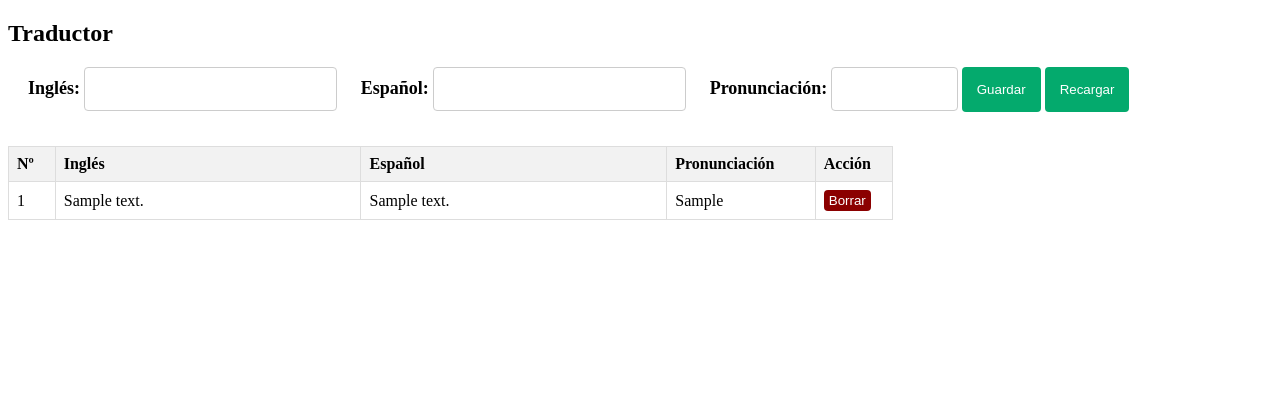
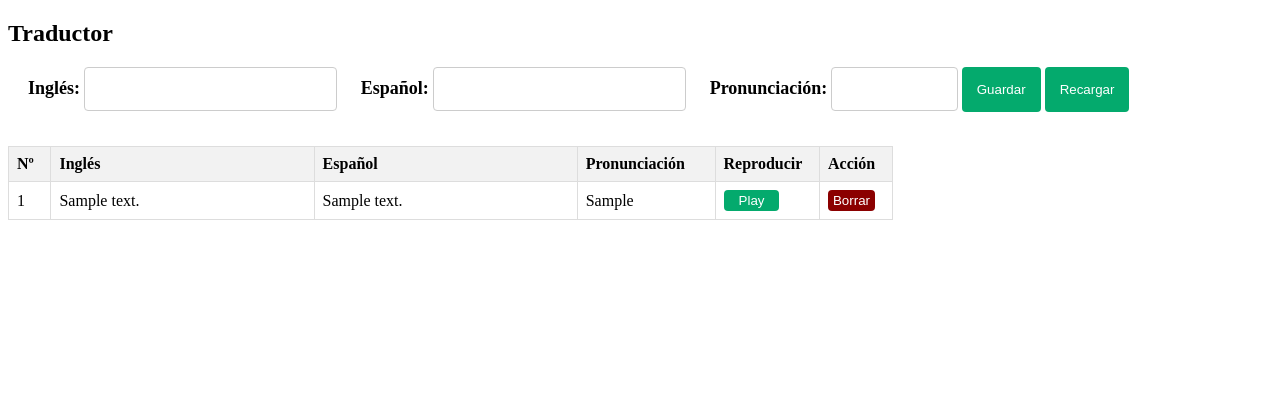
Before and after one commit to isromar/PHP, a PHP site: page / in a window 1280 px wide. Shown: the top 420 px of the page. Run offline with PHP 8.4, Linux system fonts and the light colour scheme; tables that the repository leaves empty or names only in its code hold one stand-in row (values such as "Sample post").

Commit message:
Añadido botón de pronunciación en inglés

```diff
--- a/diccionario/index.php
+++ b/diccionario/index.php
@@ -44,7 +44,7 @@ CREATE TABLE english_spanish (
         width: 10%;
     }
 
-    input[type="submit"] {
+    input[type="submit"], #play {
         background-color: darkred;
         color: white;
         /* Aumenta el padding para hacer el botón más grande */
@@ -104,6 +104,12 @@ CREATE TABLE english_spanish (
     border-radius: 10px;
     }
 
+    #play {
+        padding-left: 15px;
+        padding-right: 15px;
+        background-color: #04AA6D;
+    }
+
 </style>
 
 <script>
@@ -126,6 +132,13 @@ CREATE TABLE english_spanish (
     function topFunction() {
         document.body.scrollTop = 0; // Para Safari
         document.documentElement.scrollTop = 0; // Para Chrome, Firefox, IE y Opera
+    }
+
+    function playAudio(texto) {
+        var synth = window.speechSynthesis;
+        var utterance = new SpeechSynthesisUtterance(texto);
+        utterance.lang = 'en-GB'; // Para inglés británico
+        synth.speak(utterance);
     }
 
 </script>
@@ -162,10 +175,10 @@ CREATE TABLE english_spanish (
     // Mostrar las traducciones en el formulario
     if ($resultado->num_rows > 0) {
         echo "<table>";
-        echo "<tr><th>Nº</th><th>Inglés</th><th>Español</th><th>Pronunciación</th><th>Acción</th></tr>";
+        echo "<tr><th>Nº</th><th>Inglés</th><th>Español</th><th>Pronunciación</th><th>Reproducir</th><th>Acción</th></tr>";
         $contador = 1;  // Contador para numerar las filas de la tabla
         while ($row = $resultado->fetch_assoc()) {
-            echo "<tr><td>$contador</td><td>" . $row["english_text"] . "</td><td>" . $row["spanish_text"] . "</td><td>" . $row["pronunciation"] . "</td>";
+            echo "<tr><td>$contador</td><td>" . $row["english_text"] . "</td><td>" . $row["spanish_text"] . "</td><td>" . $row["pronunciation"] . "</td><td><button id='play' onclick=\"playAudio('" . $row["english_text"] . "')\">Play</button></td>";
             echo "<td><form method='post' action='" . $_SERVER['PHP_SELF'] . "'><input type='hidden' name='id' value='" . $row["id"] . "'><input type='submit' name='delete' value='Borrar'></form></tr>";
             $contador++;
         }
```
